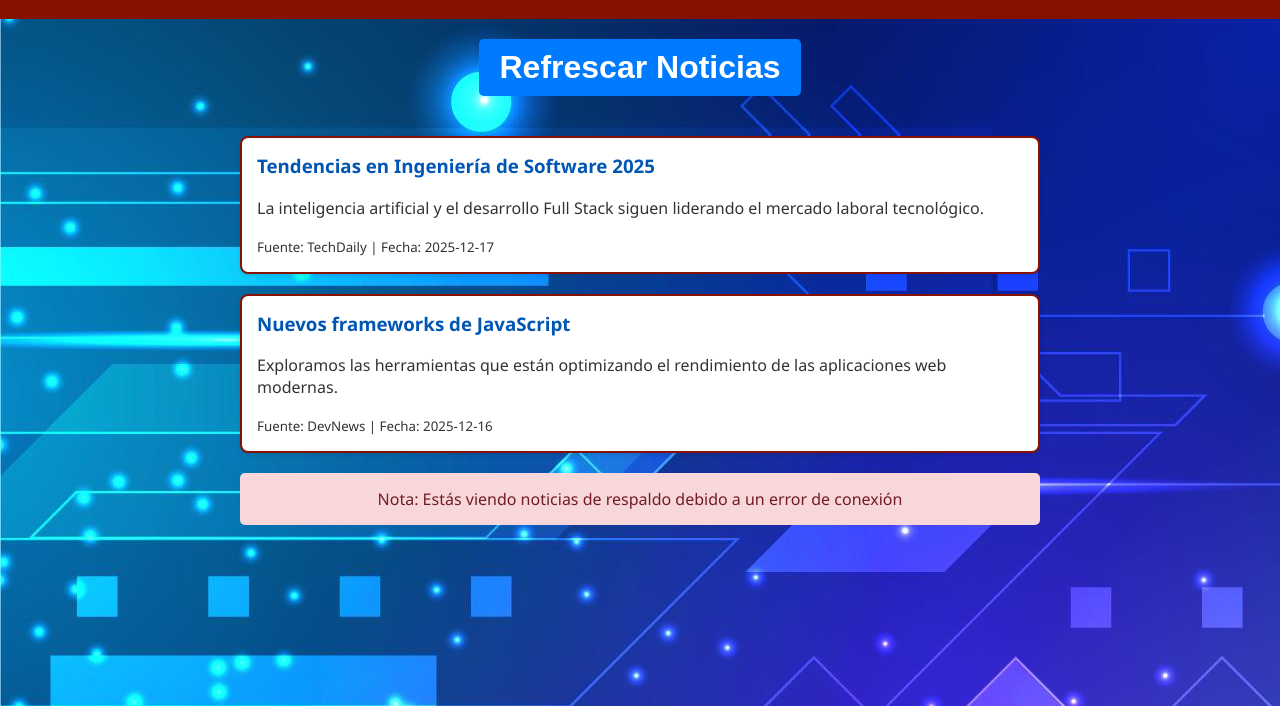
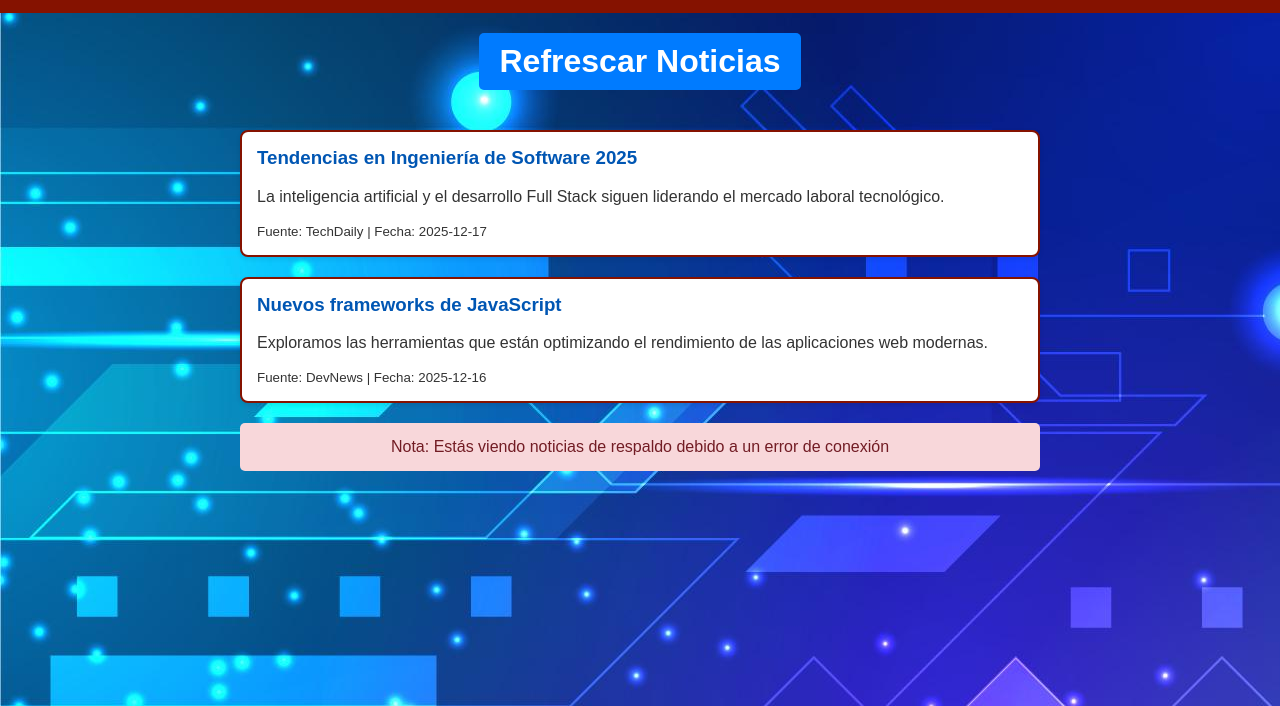
Before and after one commit to Adrian-UVEG/Reto-5, a plain HTML site: page index.html in a window 1280 px wide. Shown: the part 94-800 px from the top of the page. Drawn offline with Linux system fonts and the light colour scheme; no server answers.

Commit message:
Update reto5.css

```diff
--- a/reto5.css
+++ b/reto5.css
@@ -1,5 +1,5 @@
 body {
-  font-family: 'Segoe UI', Arial, sans-serif;
+  font-family: Arial, Helvetica, sans-serif;
   background-color: #f4f7f6;
   margin: 0;
   color: #333;
```
